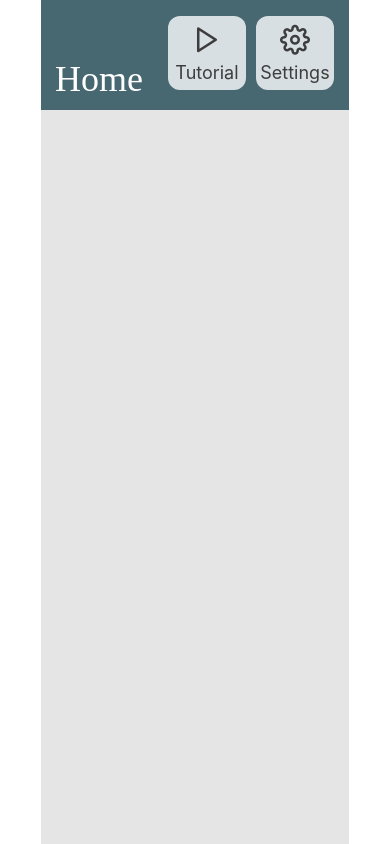
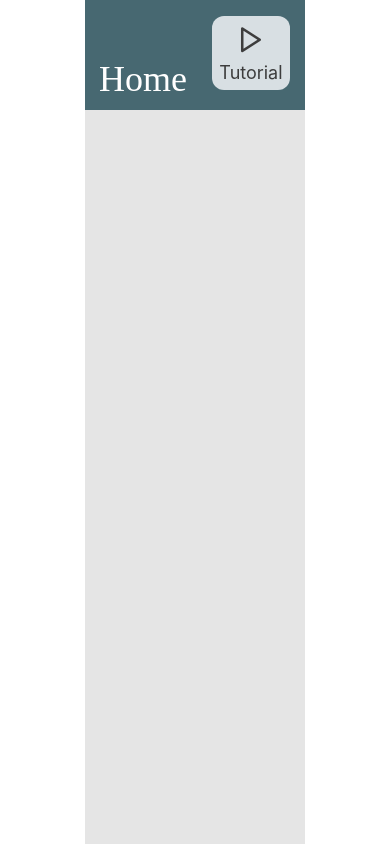
Before and after one commit to ekreis/SilverHomeApp, a React Native app: screen / in a window 390 px wide. Built offline with nearby package versions, Linux system fonts and the light colour scheme.

Commit message:
Updated UserInfoScreen and Header component

```diff
--- a/components/Header.js
+++ b/components/Header.js
@@ -13,7 +13,6 @@ function Header({ title, icon }) {
         <AppText style={styles.title}>{title}</AppText>
         <View style={styles.buttonsContainer}>
           <HeaderButton title="Tutorial" color="secondary" icon="play" />
-          <HeaderButton title="Settings" color="secondary" icon="settings" />
         </View>
       </View>
     </View>
```
Also changed, not shown: components/screens/UserInfoScreen.js (+4 -4 lines).
